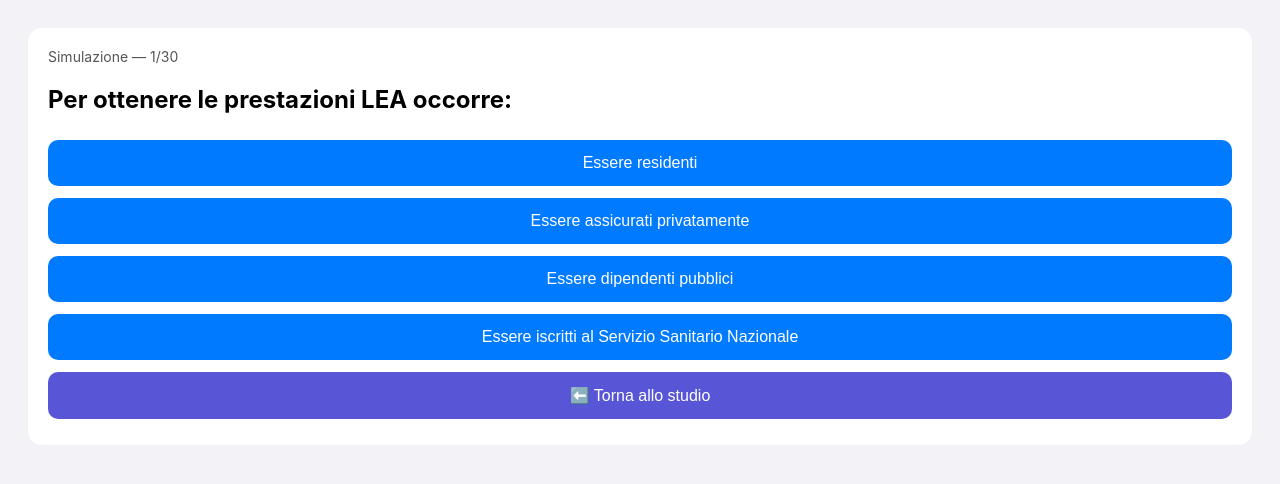
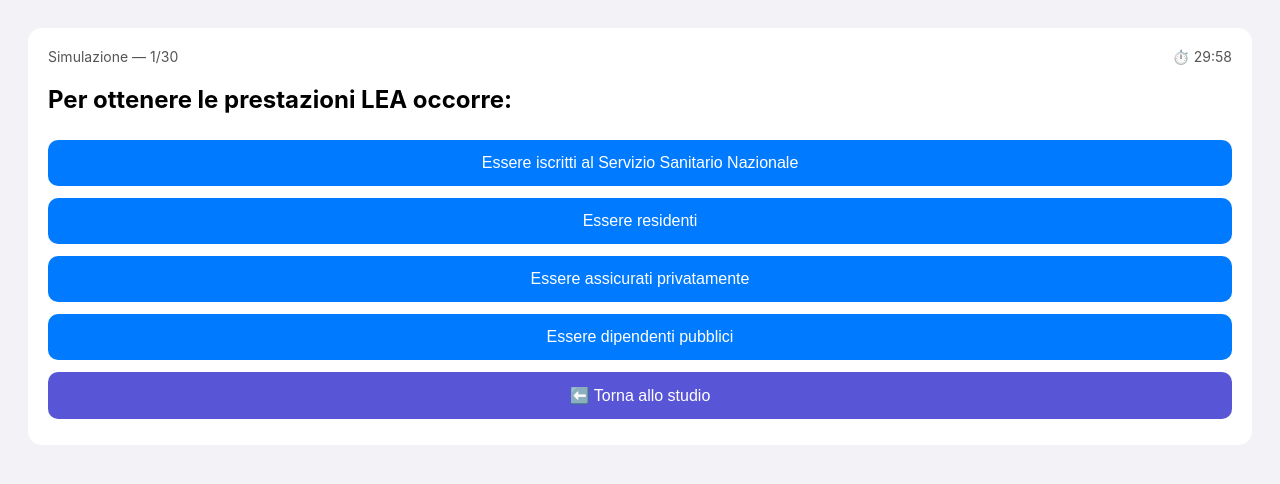
Before and after one commit to flam21021997/quizmaster, a plain HTML site: page index.html in a window 1280 px wide. Both pictures are taken after a click on the button "🎯 Simulazione Test". Drawn offline with Linux system fonts and the light colour scheme.

Commit message:
Update index.html

```diff
--- a/index.html
+++ b/index.html
@@ -30,16 +30,27 @@
 button.wrong { background: #ff3b30; }
 button.secondary { background: #5856d6; }
 .hidden { display:none; }
-#top { font-size:14px; color:#555; margin-bottom:6px; }
+#top {
+  display:flex;
+  justify-content:space-between;
+  font-size:14px;
+  color:#555;
+  margin-bottom:6px;
+}
 </style>
 </head>
 
 <body>
 
 <div class="card">
-  <div id="top"></div>
+  <div id="top">
+    <div id="info"></div>
+    <div id="timer"></div>
+  </div>
+
   <h2 id="question"></h2>
   <div id="answers"></div>
+
   <button id="nextBtn" class="secondary hidden">Avanti</button>
   <button id="startExamBtn">🎯 Simulazione Test</button>
   <button id="exitExamBtn" class="secondary hidden">⬅️ Torna allo studio</button>
@@ -52,74 +63,66 @@
 <script>
 const QUESTIONS = [...questions_1, ...questions_2, ...questions_3];
 
-// inizializza metriche
+// metriche
 QUESTIONS.forEach(q=>{
   q._seen ??= 0;
   q._wrong ??= 0;
 });
 
-// =======================
-// SELEZIONE INTELLIGENTE STUDIO
-// =======================
-let cycleCount = 0;
-
-function pickStudyQuestion(){
-  // FASE 1: mai viste
-  const unseen = QUESTIONS.filter(q=>q._seen === 0);
-  if(unseen.length) return unseen[Math.floor(Math.random()*unseen.length)];
-
-  // FASE 1b: viste una volta
-  const once = QUESTIONS.filter(q=>q._seen === 1);
-  if(once.length) return once[Math.floor(Math.random()*once.length)];
-
-  // FASE 2: 3 difficili + 1 facile
-  cycleCount++;
-  const sorted = [...QUESTIONS].sort((a,b)=>{
-    const da = a._seen ? a._wrong/a._seen : 0;
-    const db = b._seen ? b._wrong/b._seen : 0;
-    return db-da;
-  });
-
-  if(cycleCount % 4 !== 0) {
-    return sorted[0]; // difficile
-  } else {
-    return sorted[Math.floor(sorted.length*0.7)]; // facile
-  }
-}
-
-// =======================
-// STATO
-// =======================
 let mode="study";
 let current=null;
 let answered=false;
 let done=0;
 
-// =======================
-// RENDER
-// =======================
+// ===== TIMER =====
+let timerId=null;
+let timeLeft=0;
+
+// ===== UTILS =====
+function shuffle(a){ return a.sort(()=>Math.random()-0.5); }
+
+// ===== LOGICA STUDIO (come prima) =====
+let cycle=0;
+function pickStudy(){
+  const unseen=QUESTIONS.filter(q=>q._seen===0);
+  if(unseen.length) return unseen[Math.floor(Math.random()*unseen.length)];
+
+  const once=QUESTIONS.filter(q=>q._seen===1);
+  if(once.length) return once[Math.floor(Math.random()*once.length)];
+
+  cycle++;
+  const sorted=[...QUESTIONS].sort((a,b)=>
+    (b._wrong/b._seen||0)-(a._wrong/a._seen||0)
+  );
+
+  return cycle%4!==0 ? sorted[0] : sorted[Math.floor(sorted.length*0.7)];
+}
+
+// ===== RENDER STUDIO =====
 function renderStudy(){
+  clearInterval(timerId);
   mode="study";
   answered=false;
+  document.getElementById("timer").innerText="";
+  document.getElementById("startExamBtn").classList.remove("hidden");
+  document.getElementById("exitExamBtn").classList.add("hidden");
   document.getElementById("nextBtn").classList.add("hidden");
-  document.getElementById("exitExamBtn").classList.add("hidden");
-  document.getElementById("startExamBtn").classList.remove("hidden");
 
-  current = pickStudyQuestion();
+  current=pickStudy();
   current._seen++;
 
-  document.getElementById("top").innerText =
-    `Studio — fatte: ${done} | Errori domanda: ${current._wrong}/${current._seen}`;
+  document.getElementById("info").innerText =
+    `Studio — fatte: ${done} | Errori: ${current._wrong}/${current._seen}`;
 
-  document.getElementById("question").innerText = current.q;
-  renderAnswers(current);
+  renderQuestion(current);
 }
 
-function renderAnswers(q){
+// ===== RENDER DOMANDA =====
+function renderQuestion(q){
+  document.getElementById("question").innerText=q.q;
   const box=document.getElementById("answers");
   box.innerHTML="";
-  [...q.wrong, q.correct].sort(()=>Math.random()-0.5)
-    .forEach(a=>{
+  shuffle([q.correct,...q.wrong]).forEach(a=>{
     const b=document.createElement("button");
     b.innerText=a;
     b.onclick=()=>answer(a,b);
@@ -127,14 +130,10 @@
   });
 }
 
-// =======================
-// RISPOSTA
-// =======================
+// ===== RISPOSTA =====
 function answer(ans,btn){
   if(answered) return;
   answered=true;
-  done++;
-
   document.querySelectorAll("#answers button").forEach(b=>b.disabled=true);
 
   if(ans===current.correct){
@@ -146,52 +145,81 @@
       .forEach(b=>{ if(b.innerText===current.correct) b.classList.add("correct");});
   }
 
+  if(mode==="study"){
+    done++;
     document.getElementById("nextBtn").classList.remove("hidden");
+  } else {
+    setTimeout(nextExam,800);
+  }
 }
 
-// =======================
-// SIMULAZIONE TEST
-// =======================
-let exam=[], examIdx=0, examScore=0, wrongList=[];
+// ===== ESAME =====
+let exam=[], idx=0, score=0, wrongList=[];
 
 function startExam(){
   mode="exam";
-  exam=[...QUESTIONS].sort(()=>Math.random()-0.5).slice(0,30);
-  examIdx=0; examScore=0; wrongList=[];
+  exam=shuffle([...QUESTIONS]).slice(0,30);
+  idx=0; score=0; wrongList=[];
+  timeLeft=30*60;
+
   document.getElementById("startExamBtn").classList.add("hidden");
   document.getElementById("exitExamBtn").classList.remove("hidden");
+
+  startTimer();
   renderExam();
+}
+
+function startTimer(){
+  updateTimer();
+  timerId=setInterval(()=>{
+    timeLeft--;
+    updateTimer();
+    if(timeLeft<=0) finishExam();
+  },1000);
+}
+
+function updateTimer(){
+  const m=Math.floor(timeLeft/60);
+  const s=timeLeft%60;
+  document.getElementById("timer").innerText=`⏱️ ${m}:${s.toString().padStart(2,"0")}`;
 }
 
 function renderExam(){
   answered=false;
-  current=exam[examIdx];
-  document.getElementById("top").innerText =
-    `Simulazione — ${examIdx+1}/30`;
-  document.getElementById("question").innerText=current.q;
-  renderAnswers(current);
+  current=exam[idx];
+  document.getElementById("info").innerText=`Simulazione — ${idx+1}/30`;
+  renderQuestion(current);
+}
+
+function nextExam(){
+  idx++;
+  if(idx>=30) finishExam();
+  else renderExam();
 }
 
 function finishExam(){
-  let html=`<h3>Risultato: ${examScore}/30</h3><h4>Domande sbagliate:</h4>`;
+  clearInterval(timerId);
+  let html=`<h3>Risultato: ${score}/30</h3><h4>Domande sbagliate:</h4>`;
   wrongList.forEach(w=>{
     html+=`<p><b>${w.q}</b><br>✔️ ${w.correct}</p>`;
   });
   document.getElementById("question").innerHTML=html;
   document.getElementById("answers").innerHTML="";
+  document.getElementById("info").innerText="";
+  document.getElementById("timer").innerText="";
 }
 
-// override answer per esame
-const oldAnswer=answer;
+// override risposta esame
+const baseAnswer=answer;
 answer=function(ans,btn){
-  if(mode==="study") return oldAnswer(ans,btn);
-
+  if(mode==="study") return baseAnswer(ans,btn);
   if(answered) return;
   answered=true;
+
   document.querySelectorAll("#answers button").forEach(b=>b.disabled=true);
 
   if(ans===current.correct){
-    examScore++;
+    score++;
     btn.classList.add("correct");
   } else {
     btn.classList.add("wrong");
@@ -200,17 +228,15 @@
       .forEach(b=>{ if(b.innerText===current.correct) b.classList.add("correct");});
   }
 
-  setTimeout(()=>{
-    examIdx++;
-    examIdx>=30 ? finishExam() : renderExam();
-  },800);
+  setTimeout(nextExam,800);
 };
 
-// =======================
+// ===== BOTTONI =====
 document.getElementById("nextBtn").onclick=renderStudy;
 document.getElementById("startExamBtn").onclick=startExam;
 document.getElementById("exitExamBtn").onclick=renderStudy;
 
+// avvio
 renderStudy();
 </script>
 </body>
```
Lines whose indentation alone changed are shown as unchanged.
